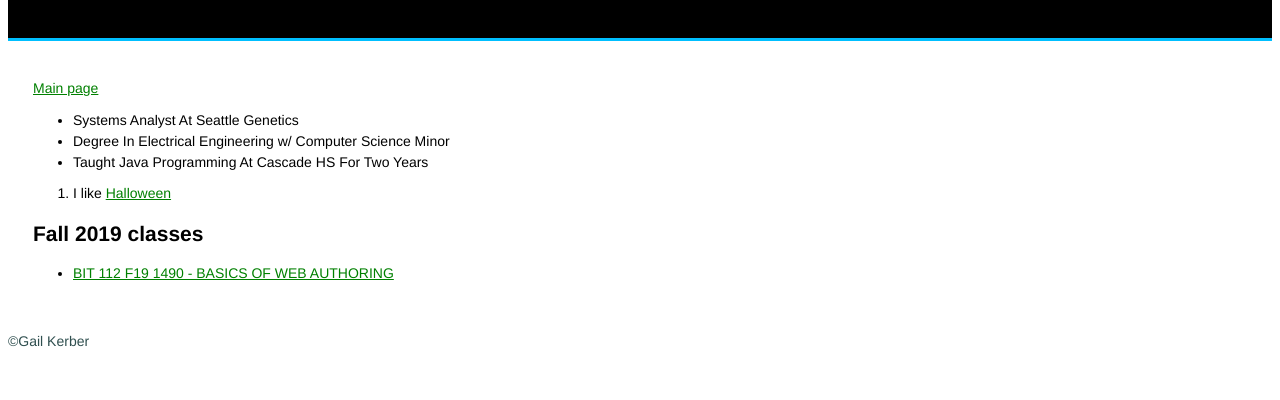
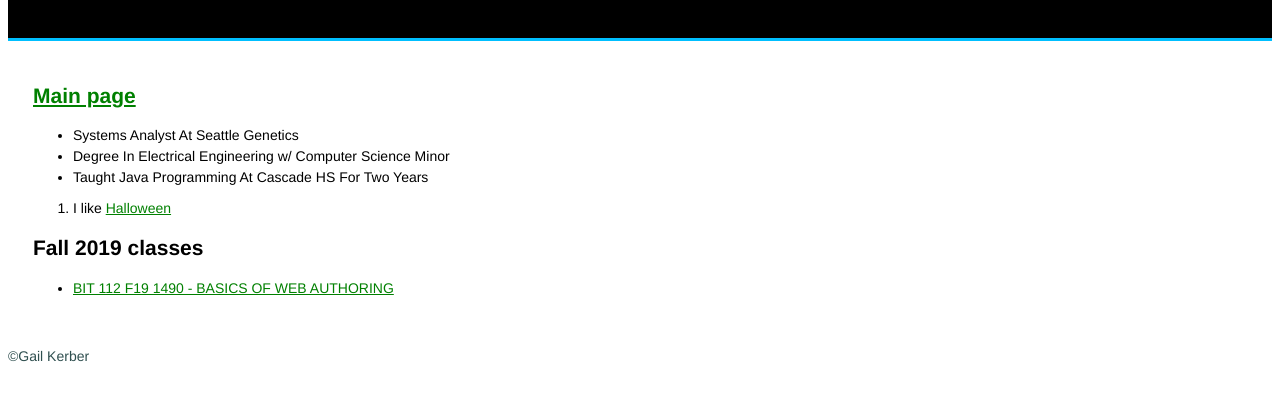
Before and after one commit to gkerber/gkerber.github.io, a plain HTML site: page week-4/about-me.html in a window 1280 px wide. Shown: the part 88-488 px from the top of the page. Drawn offline with Linux system fonts and the light colour scheme.

Commit message:
Update about-me.html

```diff
--- a/week-4/about-me.html
+++ b/week-4/about-me.html
@@ -12,15 +12,13 @@
        <h1>About Gail Kerber</h1>
     </header>
     <main>
-         <p><a href="index.html" title="Gail Kerber">Main page</a></p>
       <section>
+        <h2><a href="index.html" title="Gail Kerber">Main page</a></h2>
         <ul>
           <li>Systems Analyst At Seattle Genetics</li>
           <li>Degree In Electrical Engineering w/ Computer Science Minor</li>
           <li>Taught Java Programming At Cascade HS For Two Years</li>
         </ul>
-         </section>
-         <section>
         <ol>
              <li>I like <a href = "https://en.wikipedia.org/wiki/Halloween" title="Wiki Halloween" target="_blank">Halloween</a></li>
         </ol>
```
Lines whose indentation alone changed are shown as unchanged.
